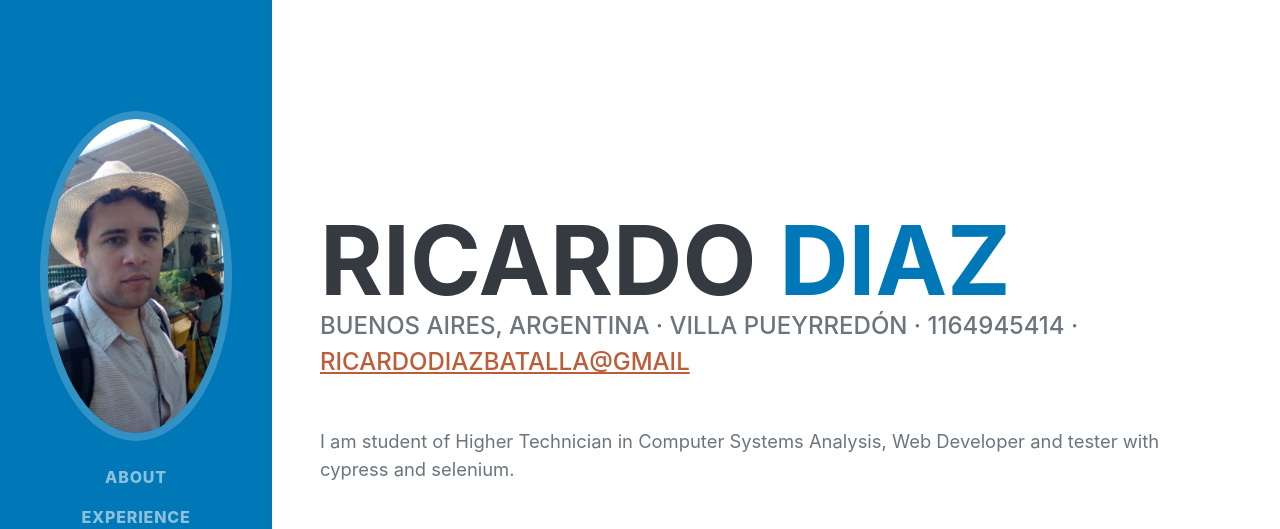
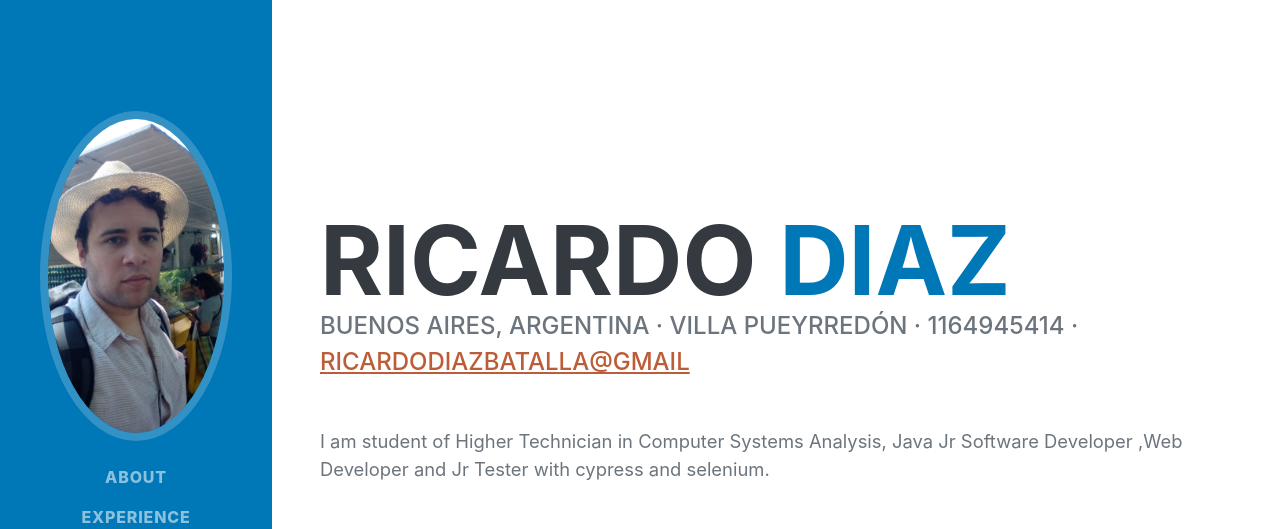
Before and after one commit to RichardDB7/Portfolio.github.io, a website: page index.html in a window 1280 px wide. Shown: the top 529 px of the page. Drawn offline with nearby package versions, Linux system fonts and the light colour scheme; a web font is replaced by a local one.

Commit message:
Update index.html

```diff
--- a/index.html
+++ b/index.html
@@ -47,7 +47,7 @@
                         Buenos Aires, Argentina · Villa Pueyrredón · 1164945414 ·
                         <a href="mailto:ricardodiazbatalla@gmail">ricardodiazbatalla@gmail</a>
                     </div>
-                    <p class="lead mb-5">I am student of Higher Technician in Computer Systems Analysis, Web Developer and tester with cypress and selenium.  </p>
+                    <p class="lead mb-5">I am student of Higher Technician in Computer Systems Analysis, Java Jr Software Developer ,Web Developer and Jr Tester with cypress and selenium.  </p>
                     <div class="social-icons">
                         <a class="social-icon" href="https://www.linkedin.com/in/ricardo-diaz-15186b1b8/" target="_blank"><i class="fab fa-linkedin-in"></i></a>
                         <a class="social-icon" href="https://github.com/RichardDB7"><i class="fab fa-github" target="_blank"></i></a>
```
